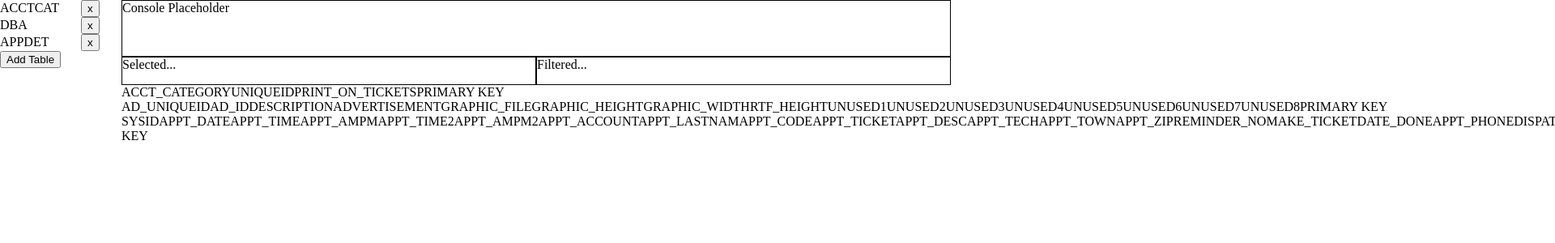
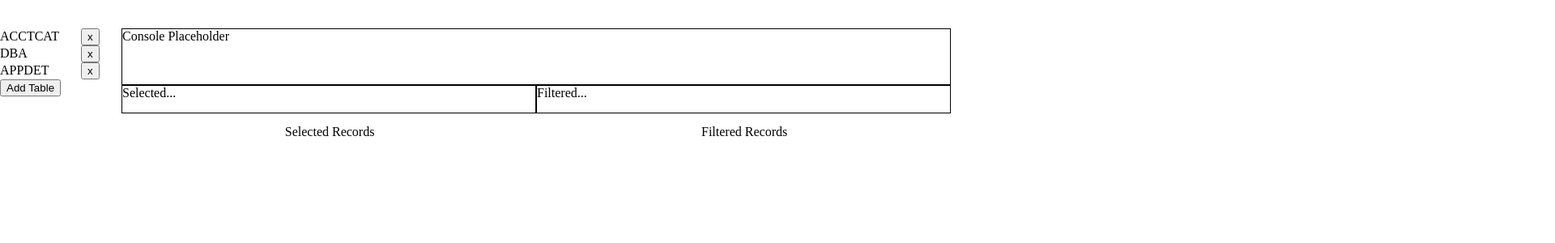
Before and after one commit to ttches/sql-gui, a React (Create React App) app: page / in a window 1280 px wide. Shown: the top 300 px of the page at 81% size, 1920 px wide, since content can reach past the window. Built offline with nearby package versions, Linux system fonts and the light colour scheme.

Commit message:
Added a way to generate all possible selected records

```diff
--- a/src/components/Records.js
+++ b/src/components/Records.js
@@ -3,10 +3,23 @@ import React, { Component } from 'react';
 export default class Records extends Component {
   render() {
 
-    return (
-      <div className={`records-${this.props.recordType}`}>
-        <div>{this.props.recordList}</div>
-      </div>
-    );
+    function generateRecordButtons(record, i) {
+      return (
+        <div key={i}
+          className='record-button'>{record}</div>
+      );
+    }
+
+    if (this.props.recordList) {
+      return (
+        <div className='records'>
+          <div>{this.props.recordList.map(generateRecordButtons)}</div>
+        </div>
+      );
+    } else {
+      return (
+        <div></div>
+      )
+    }
   }
 }
--- a/src/containers/RecordsSelectContainer.js
+++ b/src/containers/RecordsSelectContainer.js
@@ -6,22 +6,26 @@ import Records from '../components/Records';
 class RecordsSelectContainer extends Component {
   constructor(props) {
     super(props);
-    this.generateRecords = this.generateRecords.bind(this);
+
+    this.state = {
+      viewRecords: 'selected'
+    };
   }
-
-  generateRecords(table, i) {
-    return <Records key={i}
-      recordType='selected'
-      recordList={this.props.SQLData[table]}
-      />
-    }
 
   render() {
 
+    console.log(this.props.SQLData[this.props.selected.selectedTab]);
 
     return (
-      <div>
-        {this.props.selected.tabs.map(this.generateRecords)}
+      <div style={{width: '100%'}}>
+        <div className="records-tabs">
+          <div className="selected-records-tab">Selected Records</div>
+          <div className="filtered-records-tab">Filtered Records</div>
+        </div>
+       <Records
+        recordType={this.state.viewRecords}
+        recordList={this.props.SQLData[this.props.selected.selectedTab]}
+        />
       </div>
     );
   }
--- a/src/index.css
+++ b/src/index.css
@@ -122,6 +122,9 @@ video {
   box-sizing: border-box;
   font: main-font;
 }
+body {
+  margin-top: 35px;
+}
 .console-filtered {
   border: 1px solid #000;
   min-height: 35px;
@@ -136,6 +139,53 @@ video {
   background-color: light-blue;
   border: 1px solid #000;
   height: 70px;
+  width: 100%;
+}
+.records {
+  display: -webkit-inline-box;
+  display: -moz-inline-box;
+  display: -webkit-inline-flex;
+  display: -ms-inline-flexbox;
+  display: inline-box;
+  display: inline-flex;
+}
+.records .record-button {
+  display: -webkit-inline-box;
+  display: -moz-inline-box;
+  display: -webkit-inline-flex;
+  display: -ms-inline-flexbox;
+  display: inline-box;
+  display: inline-flex;
+  margin: 3px;
+  padding: 5px;
+  background-color: #d3d3d3;
+}
+.records .record-button:hover {
+  cursor: pointer;
+}
+.records .record-button-selected {
+  background-color: #90ee90;
+}
+.records-tabs {
+  display: -webkit-inline-box;
+  display: -moz-inline-box;
+  display: -webkit-inline-flex;
+  display: -ms-inline-flexbox;
+  display: inline-box;
+  display: inline-flex;
+  -webkit-box-pack: distribute;
+  -moz-box-pack: distribute;
+  -o-box-pack: distribute;
+  -ms-flex-pack: distribute;
+  -webkit-justify-content: space-around;
+  justify-content: space-around;
+  -webkit-box-align: center;
+  -moz-box-align: center;
+  -o-box-align: center;
+  -ms-flex-align: center;
+  -webkit-align-items: center;
+  align-items: center;
+  height: 45px;
   width: 100%;
 }
 .table-tabs {
--- /dev/null
+++ b/src/styles/components/records.styl
@@ -0,0 +1,18 @@
+.records
+  display inline-flex
+  .record-button
+    display inline-flex
+    margin 3px
+    padding 5px
+    background-color lightgrey
+    &:hover
+      cursor pointer
+  .record-button-selected
+    background-color lightgreen
+
+.records-tabs
+  display inline-flex
+  justify-content space-around
+  align-items center
+  height 45px
+  width 100%
--- a/src/styles/layout.styl
+++ b/src/styles/layout.styl
@@ -26,3 +26,6 @@ time, mark, audio, video {
 *
   box-sizing border-box
   font main-font
+
+body
+  margin-top 35px
```
